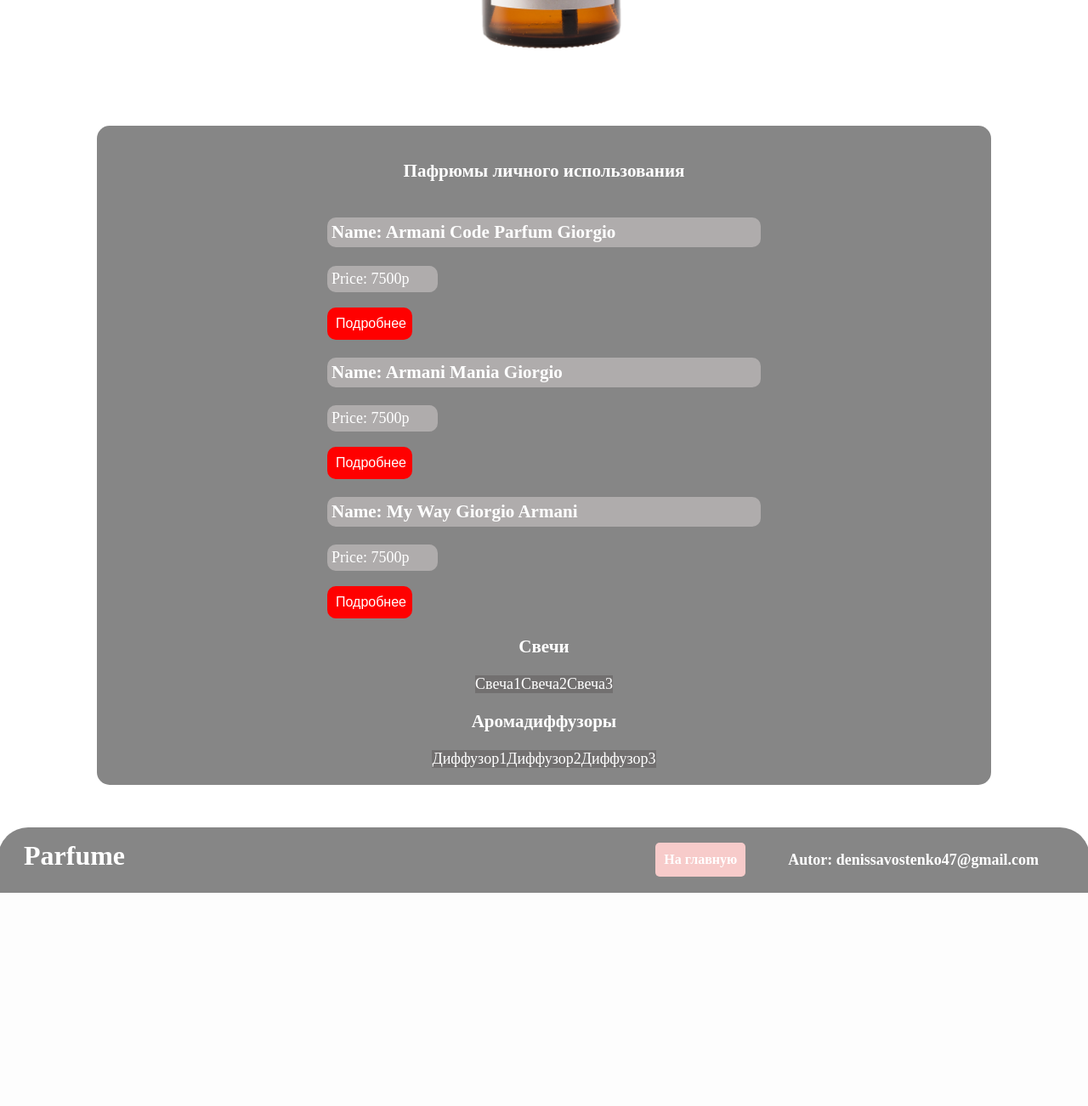
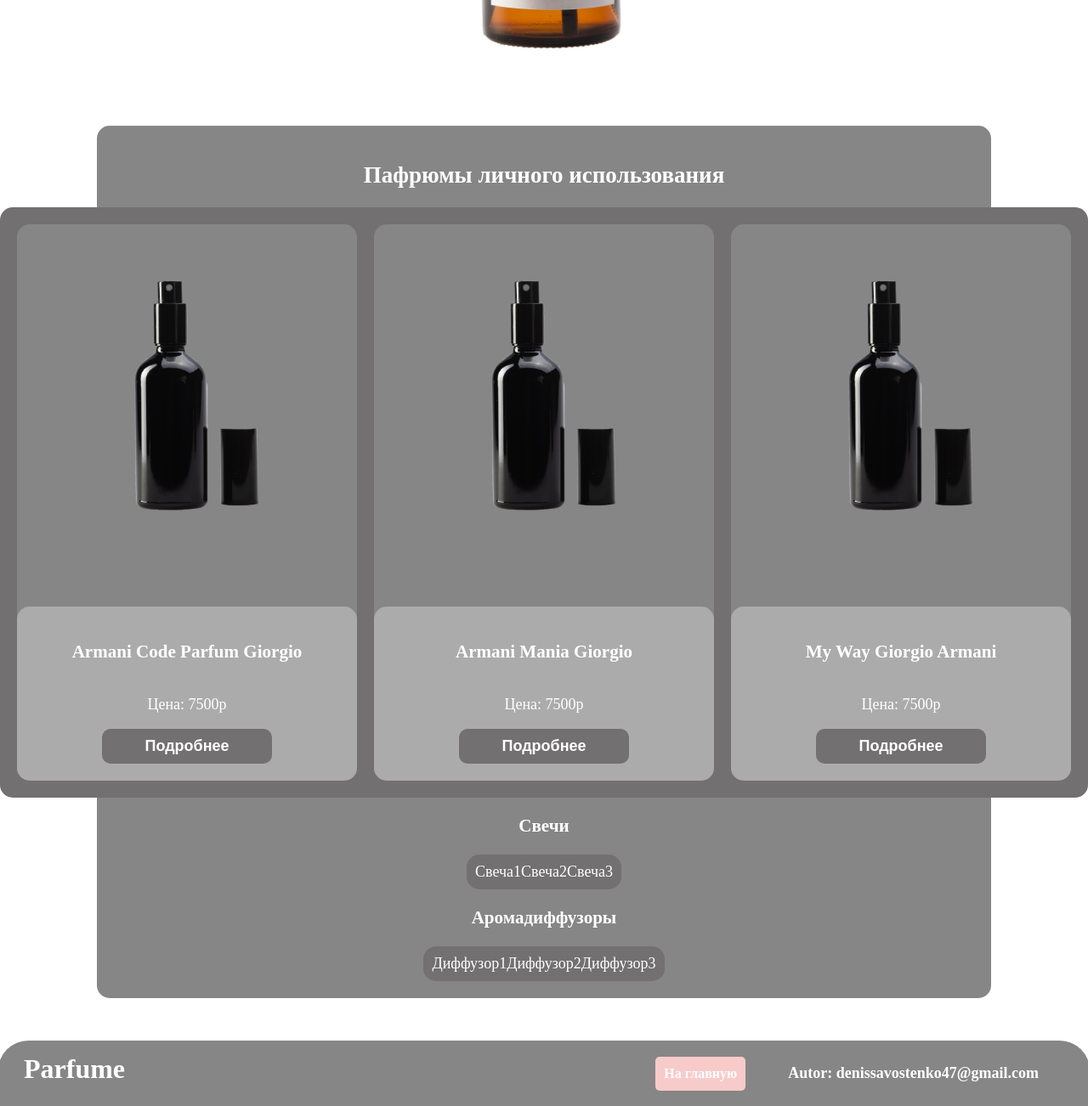
Before and after one commit to DenisSavostenko0858/php-parfume-shop, a PHP site: page / in a window 1280 px wide. Shown: the part 1052-2354 px from the top of the page at 85% size. Before the commit the page ends 2103 px from the top, so only its background shows below. Run offline with PHP 8.4, Linux system fonts and the light colour scheme; data comes from the database, SQL or seed files in the repository.

Commit message:
add modal card

```diff
--- a/index.php
+++ b/index.php
@@ -33,24 +33,30 @@
                 <li class="header-button"><a class="sub-color" href="/views/adminpanel.php">Перейдите в панель администратора</a></li>
             </div>
         <?php } ?>
-        <h3>Пафрюмы личного использования</h3>
+        <h2>Пафрюмы личного использования</h2>
+        <div class="content-from-database">
         <?php
             $db = new SQLite3('database/database.db');
             $stmt = $db->query('SELECT * FROM Products');
 
             while ($row = $stmt->fetchArray()) {
                 echo "<div class='product-card'>";
-                echo "<form action='deleteproduct.php' method='post'>";
+                echo "<form action='' method='' class='form-product-card'>";
                 echo "<input type='hidden' name='delete_id' value='" . $row['id'] . "'>";
-                echo "<h3 class='product-name'>Name: " . $row['name'] . "</h3>";
-                echo "<p class='product-price'>Price: " . $row['price'] . "</p>";
-                echo "<button type='submit' class='btn-form-dell'>Подробнее</button>";
+                echo "<img class='card-photo' src='./public/images/haeder-image.png' alt='бутылка('>";
+                echo "<div class='card-about'>";
+                echo "<h3 class='product-name-card'>" . $row['name'] . "</h3>";
+                echo "<p class='product-price-card'>Цена: " . $row['price'] . "</p>";
+                echo "<button type='button' class='btn-form-about' data-id='" . $row['id'] . "'>Подробнее</button>";
+                echo "</div>";
                 echo "</form>";
                 echo "</div>";
             }
             $db->close();
         ?>
-        <h3>Свечи</h3>
+
+        </div>
+            <h3>Свечи</h3>
         <div class="content-from-database">
             <div>Свеча1</div>
             <div>Свеча2</div>
@@ -63,6 +69,51 @@
             <div>Диффузор3</div>
         </div>
     </div>
+    <div id="modal" class="modal">
+        <div class="modal-content">
+            <button class="close">Закрыть</button>
+            <form action="../modules/add_to_cart.php" method="post" class="formparfume">
+                <div><img src="../public/images/1.png" class="modal-img"></div>
+                <div class="modal-content-text">
+                <h2 id="modal-title">Заголовок модального окна</h2>
+                <input type="hidden" name="title" id="modal-title">
+                <p id="modal-description">Содержимое модального окна</p>
+                <p id="modal-additional">Содержимое модального окна</p>
+                <p id="modal-price">Содержимое модального окна</p>
+                <input type="hidden" name="price" id="modal-price">
+                <input type="submit" id="buyButton" data-title.value data-price="персик" class="card-button" value="Купить">
+            </div>
+            </form>
+        </div>
+    </div>
     <?php include'views/partials/bottom.php' ?>
+    <script>
+        var modal = document.getElementById('modal');
+        var buttons = document.getElementsByClassName('btn-form-about');
+        var close = document.getElementsByClassName('close')[0];
+        var title = document.getElementById('modal-title');
+        var description = document.getElementById('modal-description');
+        var price = document.getElementById('modal-price');
+        var additional = document.getElementById('modal-additional');
+
+    for (var i = 0; i < buttons.length; i++) {
+        buttons[i].addEventListener('click', function() {
+            modal.style.display = 'block';
+            title.innerText = this.getAttribute('data-title');
+            description.innerText = this.getAttribute('data-description');
+            price.innerText = this.getAttribute('data-price');
+            additional.innerText = this.getAttribute('data-additional');
+
+            var titleValue = this.getAttribute('data-title');
+            var descriptionValue = this.getAttribute('data-description');
+            var priceValue = this.getAttribute('data-price');
+            var additionalValue = this.getAttribute('data-additional');
+        });
+    }
+
+    close.addEventListener('click', function() {
+        modal.style.display = 'none';
+    });
+    </script>
 </body>
 </html>
--- a/public/style.css
+++ b/public/style.css
@@ -159,6 +159,65 @@
     display: flex;
     flex-direction: row;
     background-color: rgb(114, 112, 112);
+    padding: 10px;
+    border-radius: 15px;
+}
+.product-card{
+    display: flex;
+    justify-content: center;
+    align-items: center;
+    flex-direction: column;
+    background-color: rgb(134, 134, 134);
+    width: 400px;
+    margin: 10px;
+
+    border-radius: 15px;
+}
+.btn-form-about{
+    display: flex;
+    justify-content: center;
+    align-items: center;
+    border: none;
+    border-radius: 10px;
+    background-color: rgb(114, 112, 112);
+    padding: 10px;
+    width: 200px;
+    font-size: 18px;
+    color: white;
+    font-weight: bold;
+
+    transition: 0.3s;
+}
+.btn-form-about:hover{
+    background-color: rgb(171, 175, 133);
+
+    transition: 0.3s;
+}
+.card-photo{
+    width: 300px;
+
+    transition: 0.3s;
+}
+.card-photo:hover{
+    opacity: 70%;
+
+    transition: 0.3s;
+}
+.card-about{
+    display: flex;
+    justify-content: center;
+    align-items: center;
+    flex-direction: column;
+    padding: 20px;
+    width: 360px;
+    border-radius: 15px;
+    background-color: rgb(172, 171, 171);
+}
+.form-product-card{
+    display: flex;
+    flex-direction: column;
+    justify-content: center;
+    align-items: center;
 }
 .container-form{
     display: flex;
@@ -300,3 +359,6 @@
     width: 120px;
     border-radius: 10px;
 }
+.modal{
+    display: none;
+}
```
